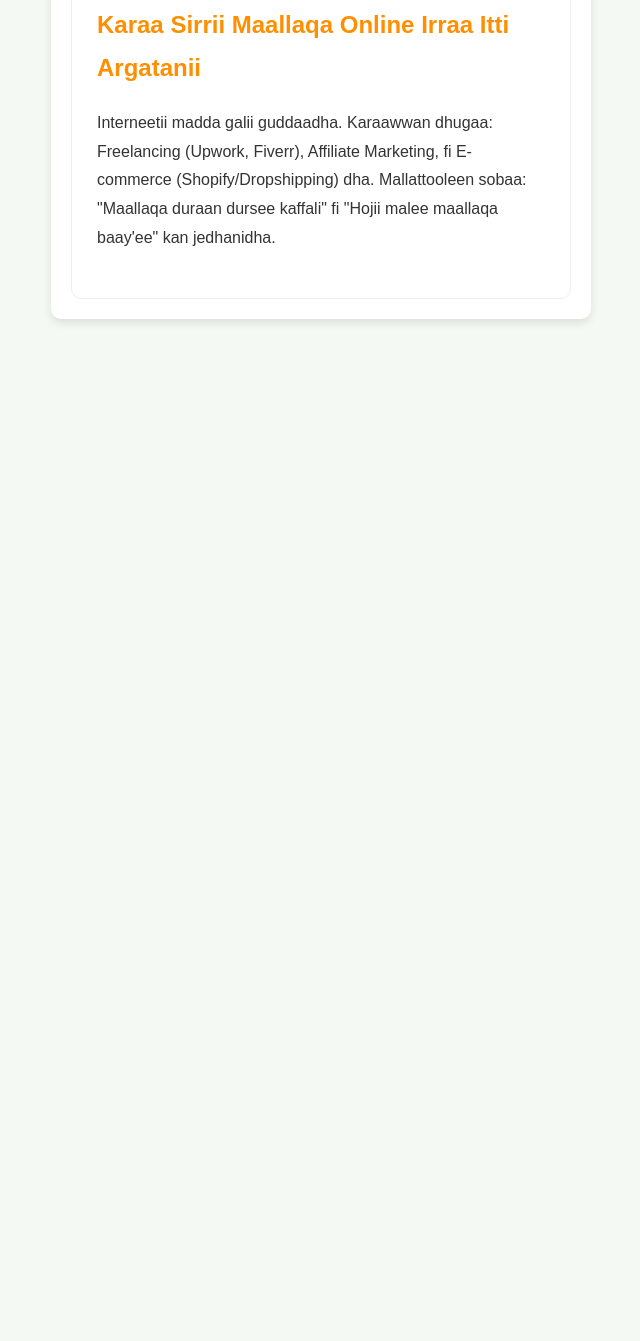
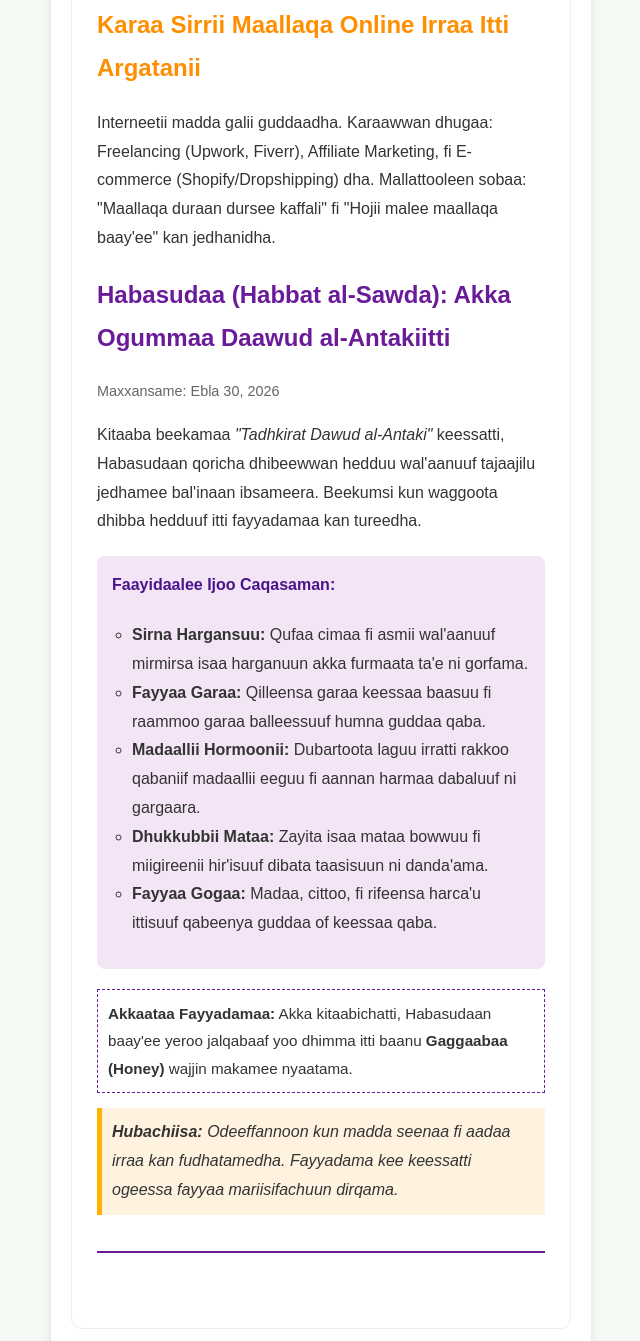
Before and after one commit to abdurazzaaqabdallaa-svg/Qoricha-aadaa-App, a plain HTML site: page index.html in a window 1280 px wide. Shown: the part 2963-4304 px from the top of the page, without its empty margins (319-959 px from the left). Before the commit the page ends 3310 px from the top, so only its background shows below. Drawn offline with Linux system fonts and the light colour scheme.

Commit message:
Update index.html

```diff
--- a/index.html
+++ b/index.html
@@ -80,6 +80,31 @@
         <h2 style="color: #ff8f00;">Karaa Sirrii Maallaqa Online Irraa Itti Argatanii</h2>
         <p>Interneetii madda galii guddaadha. Karaawwan dhugaa: Freelancing (Upwork, Fiverr), Affiliate Marketing, fi E-commerce (Shopify/Dropshipping) dha. Mallattooleen sobaa: "Maallaqa duraan dursee kaffali" fi "Hojii malee maallaqa baay'ee" kan jedhanidha.</p>
     </article>
+    <article style="margin-bottom: 50px; border-bottom: 2px solid #6a1b9a; padding-bottom: 20px;">
+        <h2 style="color: #6a1b9a;">Habasudaa (Habbat al-Sawda): Akka Ogummaa Daawud al-Antakiitti</h2>
+        <p style="font-size: 0.9em; color: #666;">Maxxansame: Ebla 30, 2026</p>
+
+        <p>Kitaaba beekamaa <em>"Tadhkirat Dawud al-Antaki"</em> keessatti, Habasudaan qoricha dhibeewwan hedduu wal'aanuuf tajaajilu jedhamee bal'inaan ibsameera. Beekumsi kun waggoota dhibba hedduuf itti fayyadamaa kan tureedha.</p>
+
+        <div style="background-color: #f3e5f5; padding: 15px; border-radius: 8px; margin: 20px 0;">
+            <h4 style="margin-top: 0; color: #4a148c;">Faayidaalee Ijoo Caqasaman:</h4>
+            <ul style="list-style-type: circle; padding-left: 20px;">
+                <li><strong>Sirna Hargansuu:</strong> Qufaa cimaa fi asmii wal'aanuuf mirmirsa isaa harganuun akka furmaata ta'e ni gorfama.</li>
+                <li><strong>Fayyaa Garaa:</strong> Qilleensa garaa keessaa baasuu fi raammoo garaa balleessuuf humna guddaa qaba.</li>
+                <li><strong>Madaallii Hormoonii:</strong> Dubartoota laguu irratti rakkoo qabaniif madaallii eeguu fi aannan harmaa dabaluuf ni gargaara.</li>
+                <li><strong>Dhukkubbii Mataa:</strong> Zayita isaa mataa bowwuu fi miigireenii hir'isuuf dibata taasisuun ni danda'ama.</li>
+                <li><strong>Fayyaa Gogaa:</strong> Madaa, cittoo, fi rifeensa harca'u ittisuuf qabeenya guddaa of keessaa qaba.</li>
+            </ul>
+        </div>
+
+        <div style="border: 1px dashed #6a1b9a; padding: 10px; font-size: 0.95em;">
+            <strong>Akkaataa Fayyadamaa:</strong> Akka kitaabichatti, Habasudaan baay'ee yeroo jalqabaaf yoo dhimma itti baanu <strong>Gaggaabaa (Honey)</strong> wajjin makamee nyaatama.
+        </div>
+
+        <p style="font-style: italic; background: #fff3e0; padding: 10px; border-left: 5px solid #ffb300; margin-top: 15px;">
+            <strong>Hubachiisa:</strong> Odeeffannoon kun madda seenaa fi aadaa irraa kan fudhatamedha. Fayyadama kee keessatti ogeessa fayyaa mariisifachuun dirqama.
+        </p>
+    </article>
 
 </div>
 
```
